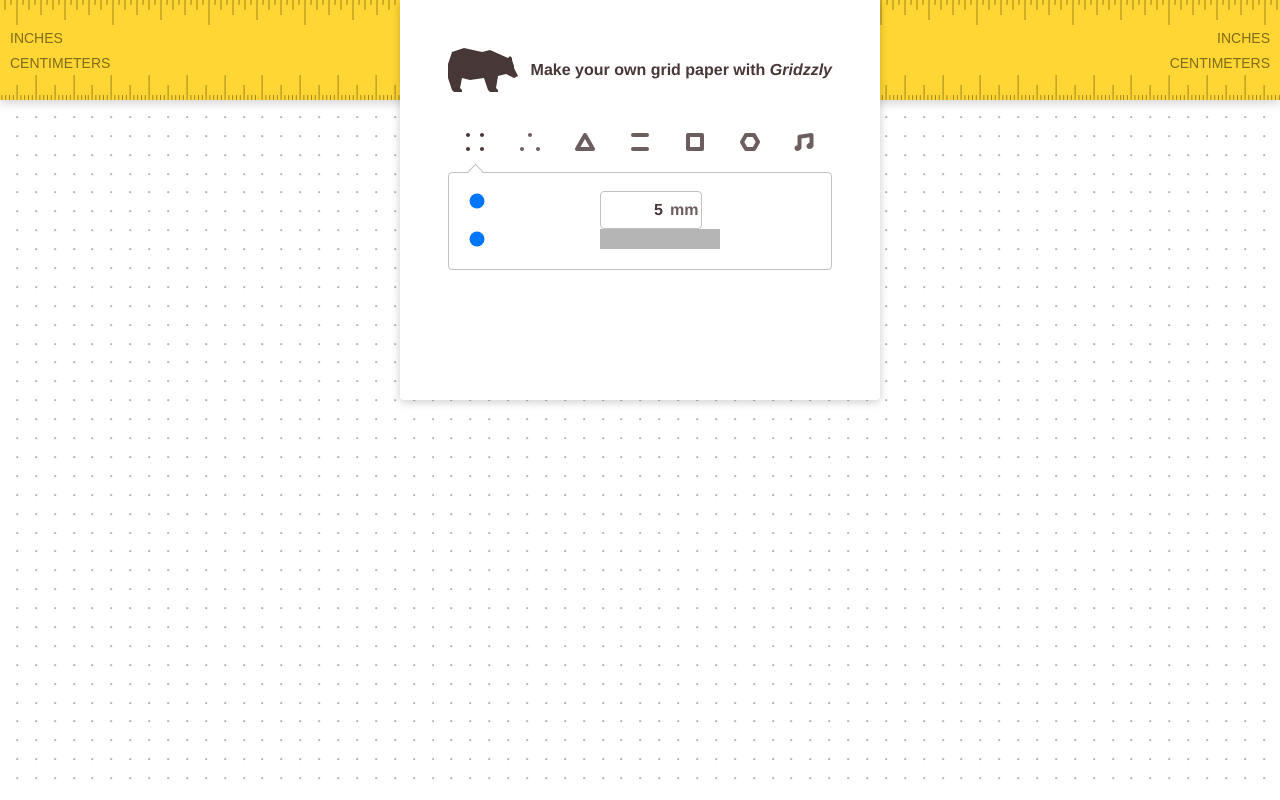
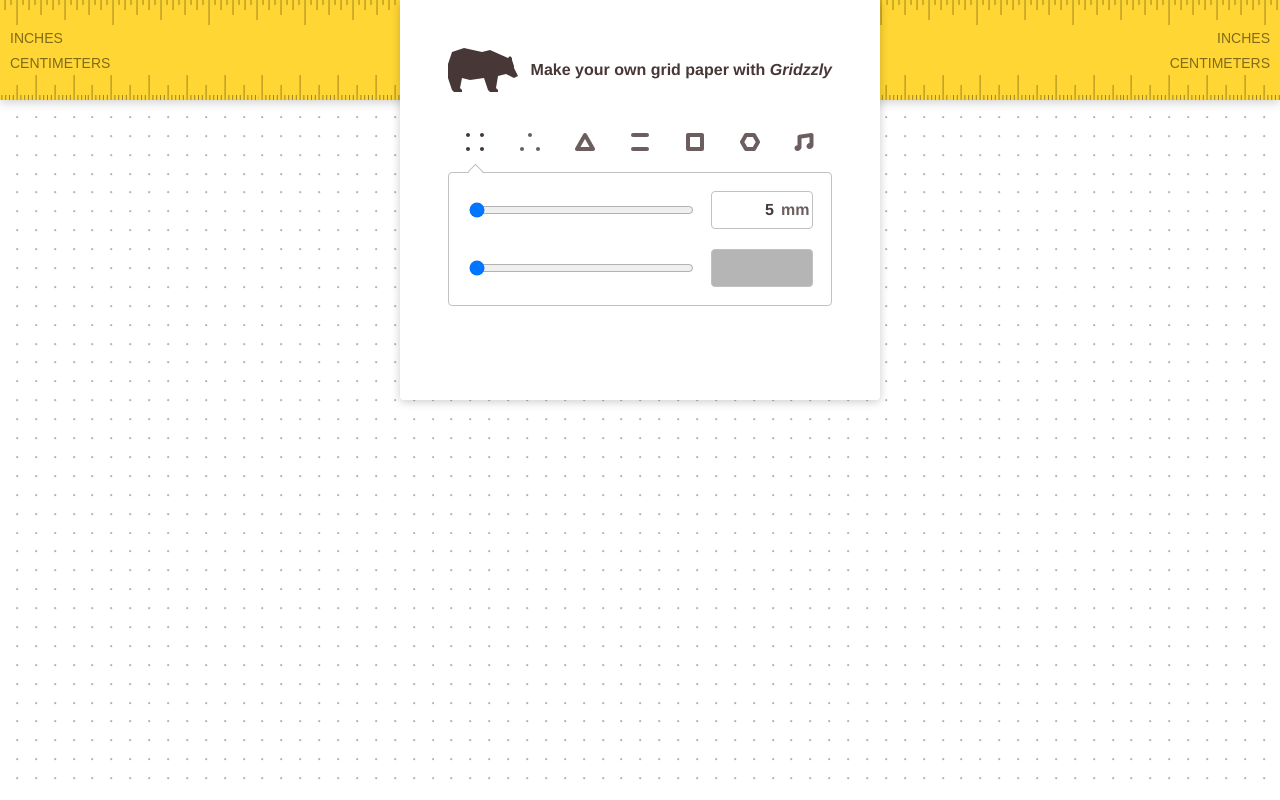
Before and after one commit to RostislavBlaha/gridzzly, a React (Create React App) app: page / in a window 1280 px wide. Built offline with nearby package versions, Linux system fonts and the light colour scheme.

Commit message:
Colour preview is styled

```diff
--- a/src/form/Sliders/Colour.js
+++ b/src/form/Sliders/Colour.js
@@ -18,6 +18,7 @@ export default class Colour extends Component{
 	  const sx = {
         width: "100%",
         display: "flex",
+		justifyContent: "space-between",
         flexDirection: "row",
 	  }
 
--- a/src/form/Sliders/ColourBox.js
+++ b/src/form/Sliders/ColourBox.js
@@ -1,12 +1,15 @@
 import React, { Component } from 'react'
+import {silver, radius} from '../../Styles'
 
 export default class ColourBox extends Component{
 
   render() {
 	  const sx = {
-        width: "120px",
-        height: "20px",
-        backgroundColor: this.props.colour
+        backgroundColor: this.props.colour,
+		width: "100px",
+		height: "36px",
+		border: "1px solid " + silver,
+		borderRadius: radius,
 	  }
 
     return (
--- a/src/form/Sliders/Distance.js
+++ b/src/form/Sliders/Distance.js
@@ -9,6 +9,7 @@ export default class Distance extends Component{
         width: "100%",
         display: "flex",
         flexDirection: "row",
+		justifyContent: "space-between",
 	  }
 	  var values ={}
 	  if (this.props.unit==="mm"){
--- a/src/form/Sliders/Slider.js
+++ b/src/form/Sliders/Slider.js
@@ -7,12 +7,15 @@ export default class Slider extends Component{
 
   render() {
     const sx = {
+		display: "flex",
+		alignItems: "center"
 	  }
 
 	const sliderStyle = {
 		backgroundColor: "transparent",
-		WebkitAppearance: "none",
-    	MozAppearance: "none",
+		//WebkitAppearance: "none",
+    	//MozAppearance: "none",
+		width: "225px",
 	}
 
     return (
--- a/src/form/Sliders/Sliders.js
+++ b/src/form/Sliders/Sliders.js
@@ -9,6 +9,8 @@ export default class Wrapper extends Component{
     const sx={
 		display: "flex",
 		flexDirection: "column",
+		justifyContent: "space-between",
+		height: "96px",
 		padding: "18px",
 		border: "1px solid " + silver,
 		borderRadius: radius,
```
